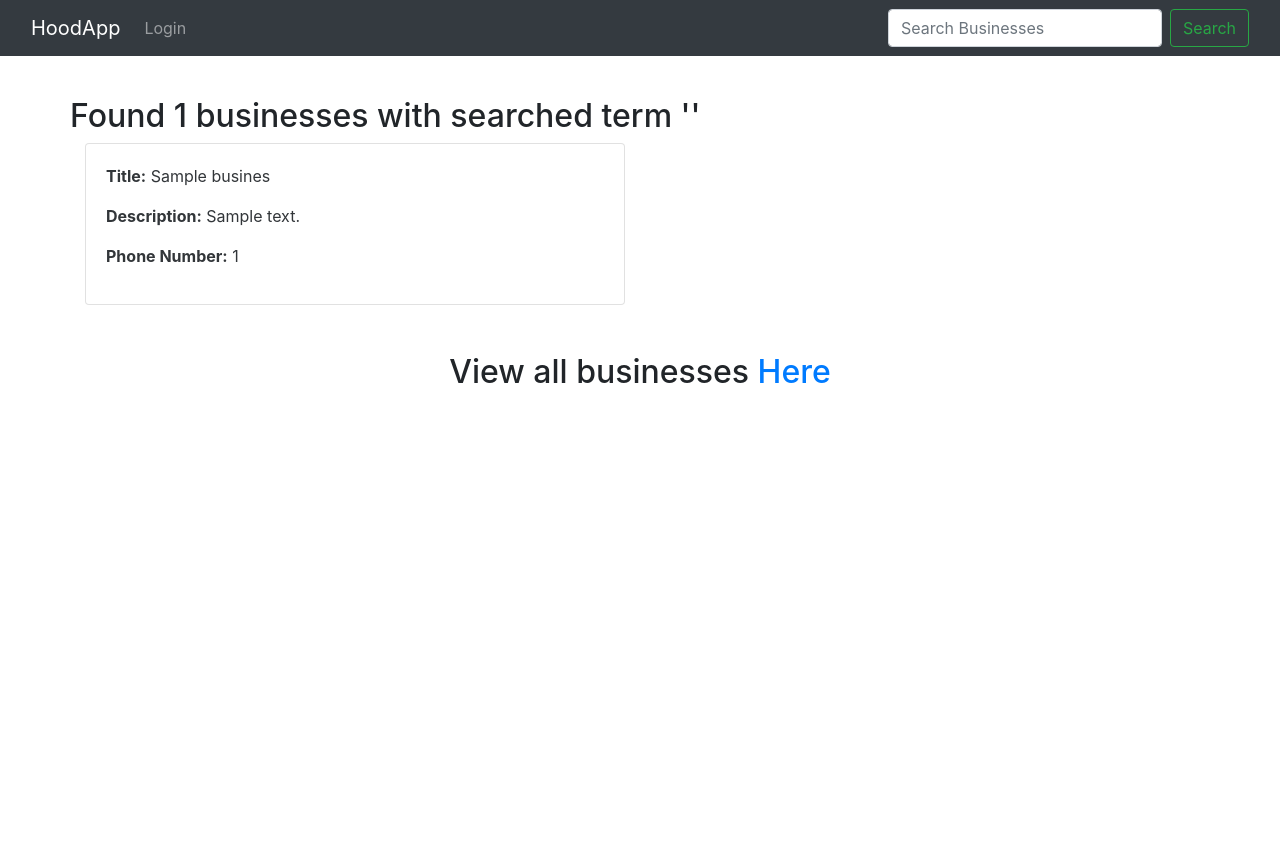
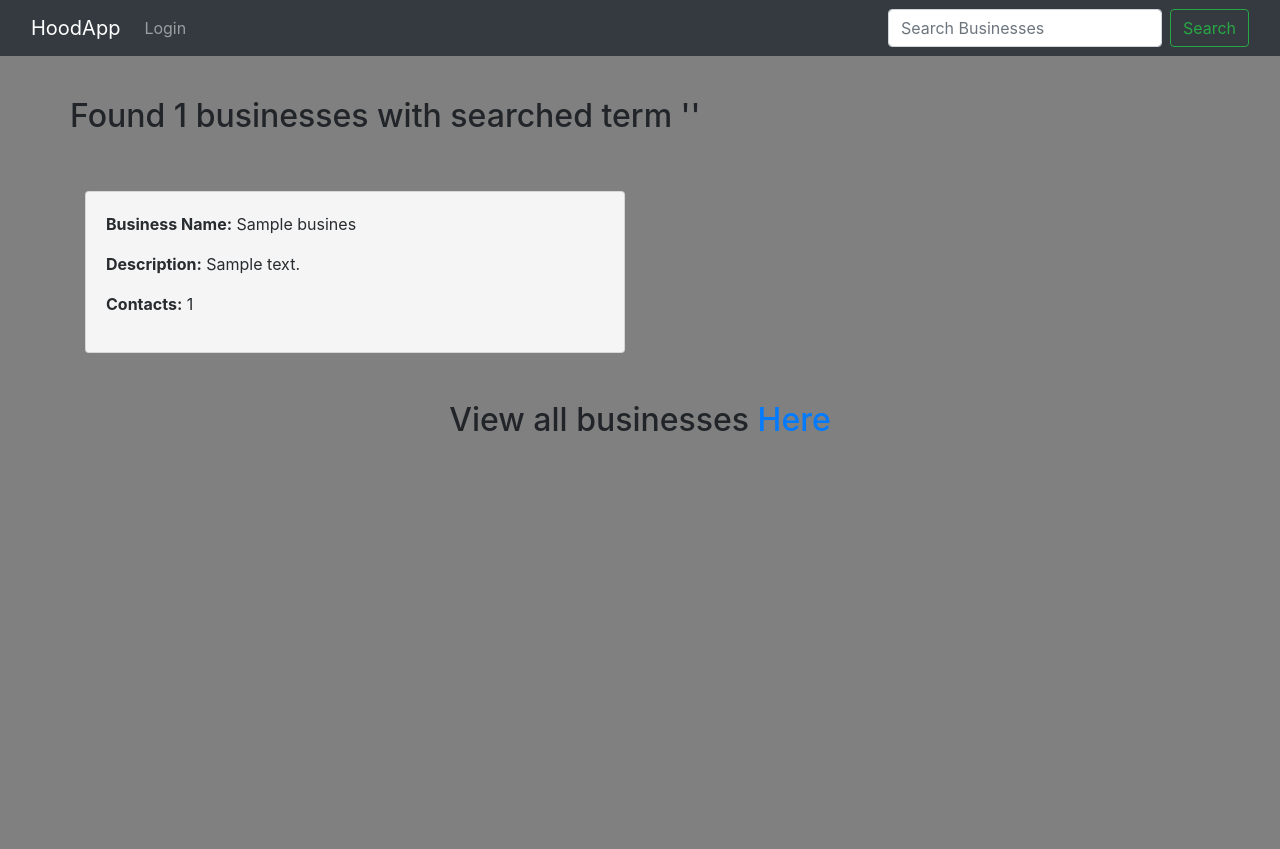
Before and after one commit to JohnKarima/hood, a Django app: template hoodapp/templates/search.html in a window 1280 px wide. Before the commit the page ends 383 px from the top, so only its background shows below. Run offline with Django 3.2, Linux system fonts and the light colour scheme; tables that the repository leaves empty hold one stand-in row (values such as "Sample post"); the template is opened without the code that fills it: values that come from a table or form of the project are taken from there, most other values are stand-ins (such as "Sample title", 1, 10 or a date in 2020); some libraries are stand-ins or nearby versions.

Commit message:
add dark mode to search.html

```diff
--- a/hoodapp/templates/business.html
+++ b/hoodapp/templates/business.html
@@ -5,7 +5,7 @@
 
 <div style="background-image:linear-gradient(rgba(0, 0, 0, 0.6), rgba(0, 0, 0, 0.65)), url(/static/img/biz.jpg); background-size: cover; background-repeat: no-repeat; background-position: center; background-attachment: fixed; height:100vh;">
 <div class="container text-center"><br><br>
-    <h1 class="whiten underline">Upload a business <a href="{% url 'upload_business' %}">Here</a></h1><br><br>
+    <h1 class="whiten ">Run a business?</h1> <h2 class="underline whiten"> Upload it <a href="{% url 'upload_business' %}">Here</a></h2><br><br>
 </div>
 
 <div class="container text-center">
--- a/hoodapp/templates/search.html
+++ b/hoodapp/templates/search.html
@@ -1,5 +1,6 @@
 {% extends 'base.html'%}
 {% block content %}
+<div class="dark-mode ">
 <div class="container"><br><br>
   <div class="row text-center">
     {% if businesses%}
@@ -8,7 +9,7 @@
       <h2> Found 0 businesses for the search term {{message}}</h2>
     {% endif %}
   </div>
-</div>
+</div><br><br>
 <div class="container">
     <div class="row">
         {% if businesses %}
@@ -16,9 +17,9 @@
         <div class="col-md-6">
             <div class="card zoom" id="cardoffwhite">
                 <div class="card-body">
-                    <p><strong>Title:</strong> {{business.biz_name}}</p>
+                    <p><strong>Business Name:</strong> {{business.biz_name}}</p>
                     <p><strong>Description:</strong> {{business.biz_description}}</p>
-                    <p><strong>Phone Number:</strong> {{business.biz_digits}}</p>
+                    <p><strong>Contacts:</strong> {{business.biz_digits}}</p>
                 </div>
             </div>
         </div>
@@ -29,5 +30,6 @@
 <div class="container text-center"><br><br>
     <h2>View all businesses <a href="{% url 'business' %}">Here</a></h2>
 </div>
+</div>
 {% endif %}
 {% endblock %}
```
